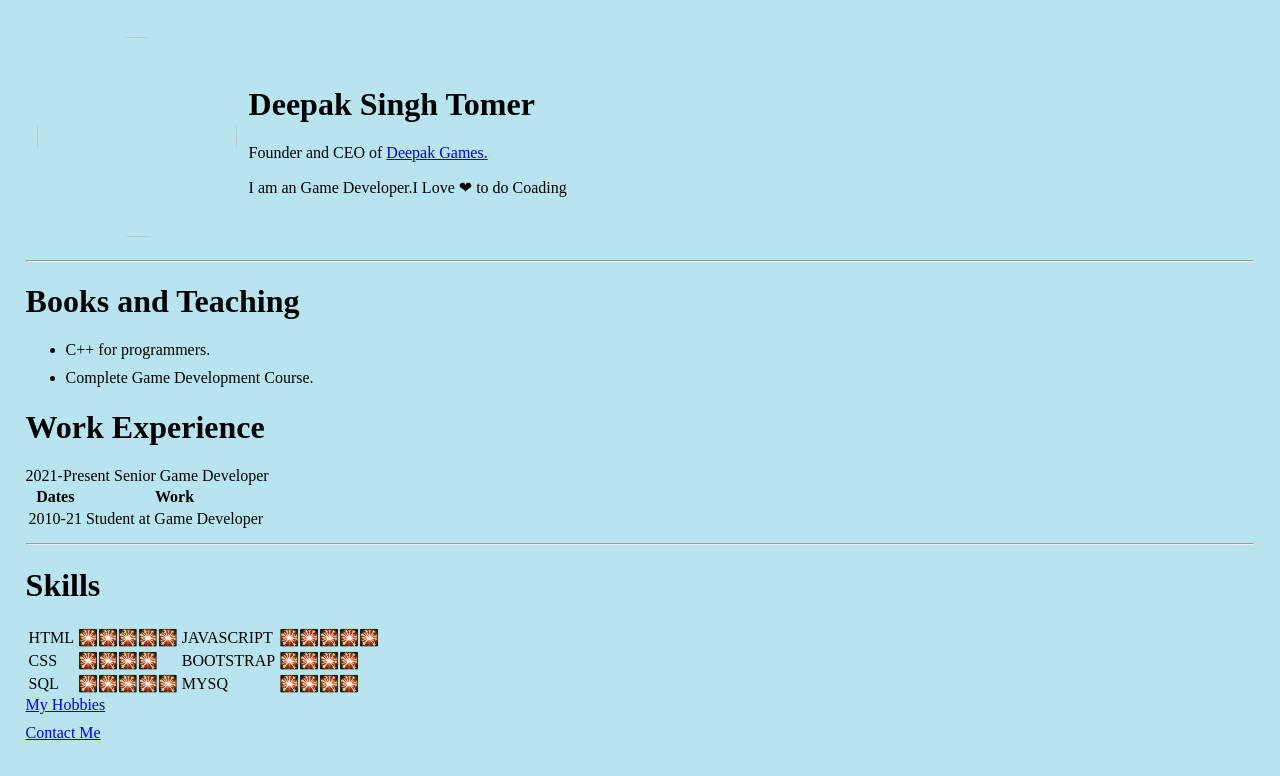
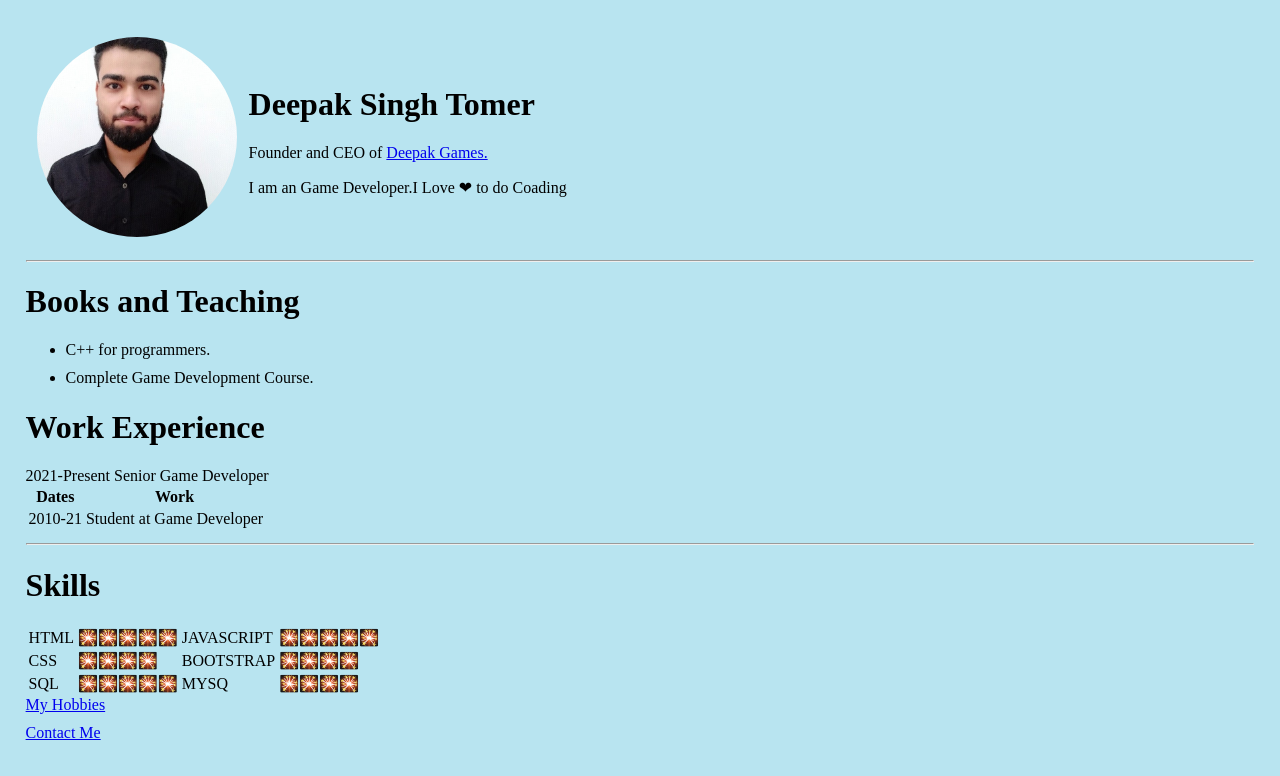
Before and after one commit to deepak90900/cv, a plain HTML site: page index.html in a window 1280 px wide. Drawn offline with Linux system fonts and the light colour scheme.

Commit message:
Update index.html
Change picture directory

```diff
--- a/index.html
+++ b/index.html
@@ -11,7 +11,7 @@
     <table cellspacing="10px">
         <tr>
             <td>
-                <img class="pp" src="images/Picture.jpg"  alt="">
+                <img class="pp" src="Picture.jpg"  alt="">
 
             </td>
             <td>
```
